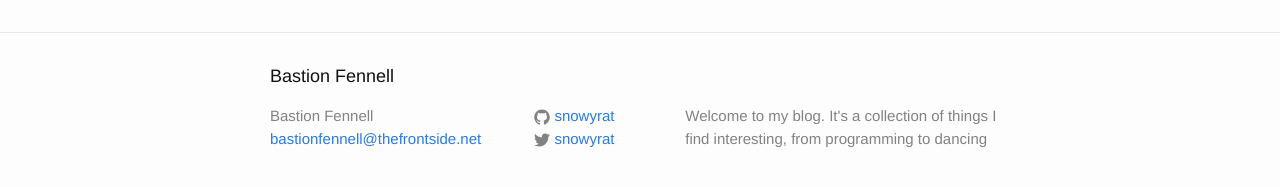
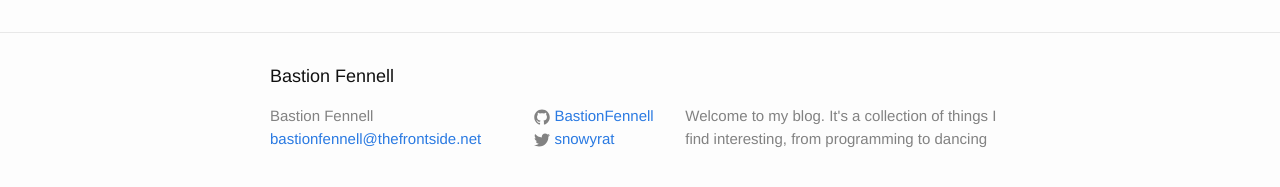
Before and after one commit to BastionFennell/bastions-musings, a Jekyll site: the page built from index.html, in a window 1280 px wide. Shown: the part 264-451 px from the top of the page. Built offline with Jekyll 4.4.1, drawn with Linux system fonts in a browser that asks for light colours.

Commit message:
Put the correct github username

```diff
--- a/_config.yml
+++ b/_config.yml
@@ -7,7 +7,7 @@ description: > # this means to ignore newlines until "baseurl:"
 baseurl: "/bastions-musings" # the subpath of your site, e.g. /blog/
 url: "http://bastionfennell.com" # the base hostname & protocol for your site
 twitter_username: snowyrat
-github_username:  snowyrat
+github_username:  BastionFennell
 
 # Build settings
 markdown: kramdown
```
